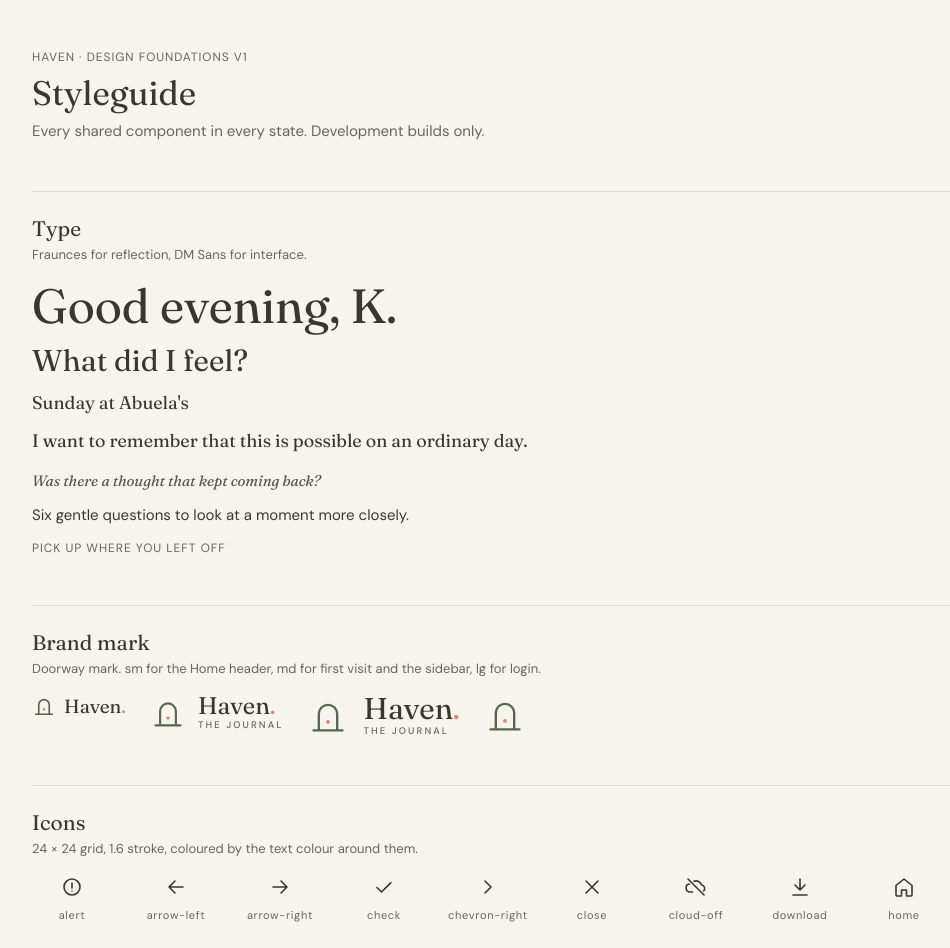
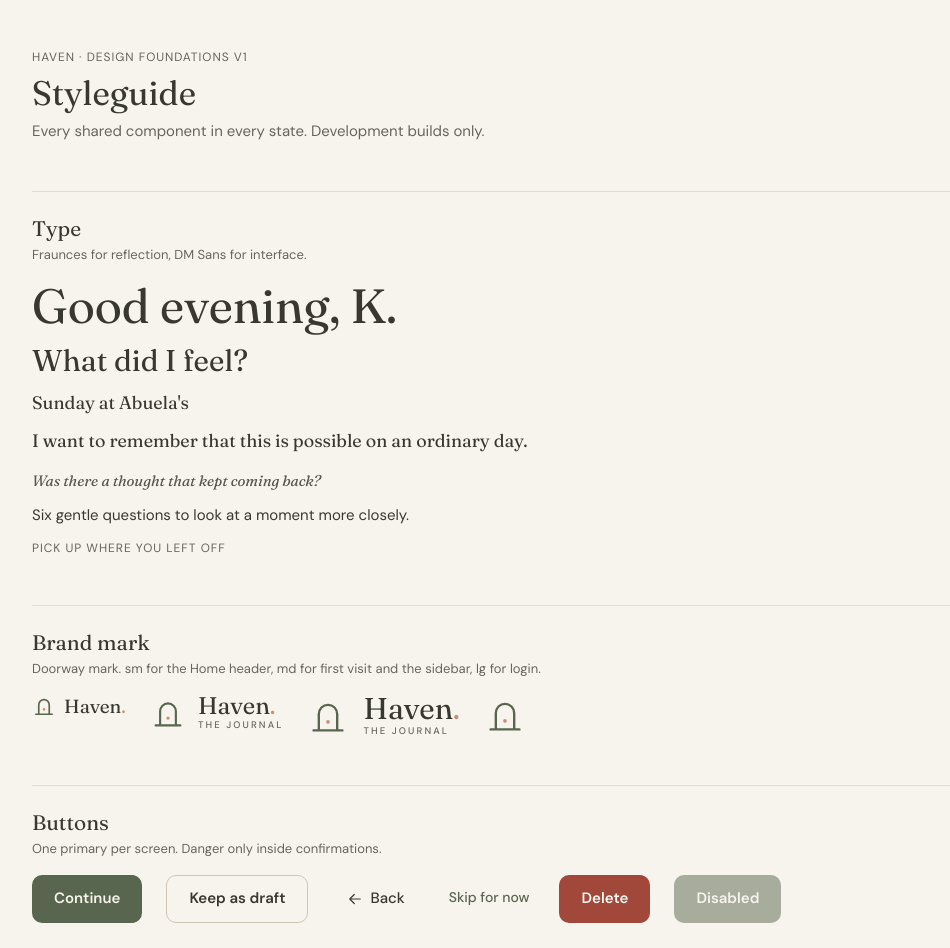
Before and after one commit to keimdja/haven-the-journal, an Angular app: page /styleguide in a window 1280 px wide. Shown: the top 948 px of the page, without its empty margins (120-1070 px from the left). Built offline with nearby package versions, Linux system fonts and the light colour scheme.

Commit message:
feat(ui): add button directive

```diff
--- a/src/app/features/styleguide/styleguide.ts
+++ b/src/app/features/styleguide/styleguide.ts
@@ -1,6 +1,7 @@
 import { ChangeDetectionStrategy, Component } from '@angular/core';
 
 import { BrandMark } from '../../shared/ui/brand-mark/brand-mark';
+import { Button } from '../../shared/ui/button/button';
 import { Icon } from '../../shared/ui/icon/icon';
 import { ICON_NAMES } from '../../shared/ui/icon/icons';
 import { StyleguideSection } from './styleguide-section';
@@ -11,7 +12,7 @@ import { StyleguideSection } from './styleguide-section';
  */
 @Component({
   selector: 'app-styleguide',
-  imports: [BrandMark, Icon, StyleguideSection],
+  imports: [BrandMark, Button, Icon, StyleguideSection],
   template: `
     <main class="mx-auto flex max-w-5xl flex-col gap-12 px-6 py-12">
       <header class="flex flex-col gap-2">
@@ -25,21 +26,54 @@ import { StyleguideSection } from './styleguide-section';
           <p class="font-reflect text-display">Good evening, K.</p>
           <p class="font-reflect text-question">What did I feel?</p>
           <p class="font-reflect text-entry-title">Sunday at Abuela's</p>
-          <p class="font-reflect text-writing">I want to remember that this is possible on an ordinary day.</p>
-          <p class="font-reflect text-prompt italic text-ink-muted">Was there a thought that kept coming back?</p>
+          <p class="font-reflect text-writing">
+            I want to remember that this is possible on an ordinary day.
+          </p>
+          <p class="font-reflect text-prompt italic text-ink-muted">
+            Was there a thought that kept coming back?
+          </p>
           <p>Six gentle questions to look at a moment more closely.</p>
           <p class="text-label uppercase text-ink-soft">Pick up where you left off</p>
         </div>
       </app-styleguide-section>
 
-      <app-styleguide-section heading="Brand mark" note="Doorway mark. sm for the Home header, md for first visit and the sidebar, lg for login.">
+      <app-styleguide-section
+        heading="Brand mark"
+        note="Doorway mark. sm for the Home header, md for first visit and the sidebar, lg for login."
+      >
         <app-brand-mark />
         <app-brand-mark size="md" [tagline]="true" />
         <app-brand-mark size="lg" [tagline]="true" />
         <app-brand-mark size="lg" [wordmark]="false" />
       </app-styleguide-section>
 
-      <app-styleguide-section heading="Icons" note="24 × 24 grid, 1.6 stroke, coloured by the text colour around them.">
+      <app-styleguide-section
+        heading="Buttons"
+        note="One primary per screen. Danger only inside confirmations."
+      >
+        <button appButton>Continue</button>
+        <button appButton="secondary">Keep as draft</button>
+        <button appButton="quiet"><app-icon name="arrow-left" [size]="18" />Back</button>
+        <button appButton="link">Skip for now</button>
+        <button appButton="danger">Delete</button>
+        <button appButton [disabled]="true">Disabled</button>
+      </app-styleguide-section>
+
+      <app-styleguide-section
+        heading="Wide buttons"
+        note="Fill the row at 50 px, as on the delete sheet and the review step."
+      >
+        <div class="flex w-full max-w-sm flex-col gap-3">
+          <button appButton [wide]="true">Save reflection</button>
+          <a appButton="secondary" href="#" [wide]="true">Keep entry</a>
+          <button appButton="danger" [wide]="true">Delete</button>
+        </div>
+      </app-styleguide-section>
+
+      <app-styleguide-section
+        heading="Icons"
+        note="24 × 24 grid, 1.6 stroke, coloured by the text colour around them."
+      >
         @for (name of iconNames; track name) {
           <figure class="flex w-20 flex-col items-center gap-2 text-ink">
             <app-icon [name]="name" [size]="24" />
@@ -48,7 +82,10 @@ import { StyleguideSection } from './styleguide-section';
         }
       </app-styleguide-section>
 
-      <app-styleguide-section heading="Icon sizes and colours" note="16, 20 and 24 px; olive and clay through text colour.">
+      <app-styleguide-section
+        heading="Icon sizes and colours"
+        note="16, 20 and 24 px; olive and clay through text colour."
+      >
         <div class="flex items-center gap-4 text-ink">
           <app-icon name="pen" [size]="16" />
           <app-icon name="pen" />
--- /dev/null
+++ b/src/app/shared/ui/button/button.ts
@@ -0,0 +1,55 @@
+import { Directive, ElementRef, computed, inject, input } from '@angular/core';
+
+export type ButtonVariant = 'primary' | 'secondary' | 'quiet' | 'link' | 'danger';
+
+const BASE =
+  'inline-flex items-center justify-center gap-1.5 rounded-control no-underline transition-colors ' +
+  'disabled:pointer-events-none disabled:opacity-50';
+
+/** Colours and padding per variant, from the boards and the Foundations sheet. */
+const VARIANTS: Record<ButtonVariant, string> = {
+  primary: 'px-5.5 bg-olive font-semibold text-ivory hover:bg-olive-deep',
+  secondary: 'px-5.5 border border-taupe-line font-semibold text-ink hover:bg-cream',
+  quiet: 'px-3.5 font-medium text-ink hover:bg-cream',
+  link: 'min-h-11 px-1.5 text-sm font-medium text-olive hover:text-olive-deep',
+  danger: 'px-5.5 bg-error font-semibold text-paper hover:bg-error-deep',
+};
+
+/** 48 px inline, 50 px when it fills its row. Links size to their text (44 px tap area). */
+const HEIGHT = { inline: 'h-12', wide: 'h-12.5 w-full' };
+
+/**
+ * Haven's buttons, applied to a native <button> or <a> so they keep their own
+ * behaviour (keyboard, links, forms):
+ *
+ *   <button appButton (click)="save()">Save</button>
+ *   <a appButton="quiet" routerLink="/">Back</a>
+ *
+ * `wide` makes it fill its row at 50 px tall, as on the confirmation sheets.
+ * A <button> defaults to type="button" so it never submits a form by accident.
+ */
+@Directive({
+  selector: 'button[appButton], a[appButton]',
+  host: {
+    '[class]': 'classes()',
+    '[attr.type]': 'isButton ? type() : null',
+  },
+})
+export class Button {
+  /** The variant; a bare `appButton` attribute means primary. */
+  readonly variant = input<ButtonVariant, ButtonVariant | ''>('primary', {
+    alias: 'appButton',
+    transform: (value) => value || 'primary',
+  });
+  readonly wide = input(false);
+  readonly type = input<'button' | 'submit' | 'reset'>('button');
+
+  protected readonly isButton =
+    inject<ElementRef<HTMLElement>>(ElementRef).nativeElement.tagName === 'BUTTON';
+
+  protected readonly classes = computed(() => {
+    const variant = this.variant();
+    const height = variant === 'link' ? '' : this.wide() ? HEIGHT.wide : HEIGHT.inline;
+    return `${BASE} ${VARIANTS[variant]} ${height}`;
+  });
+}
```
Also changed, not shown: 1 other file (tests, documents, lock files or other folders).
